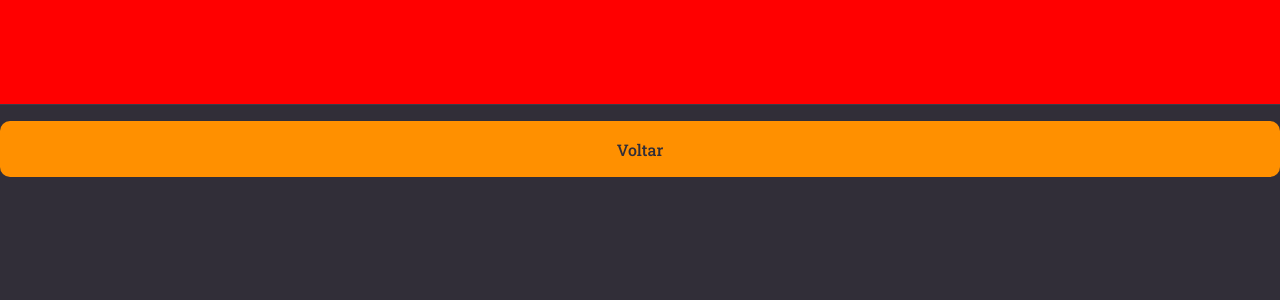
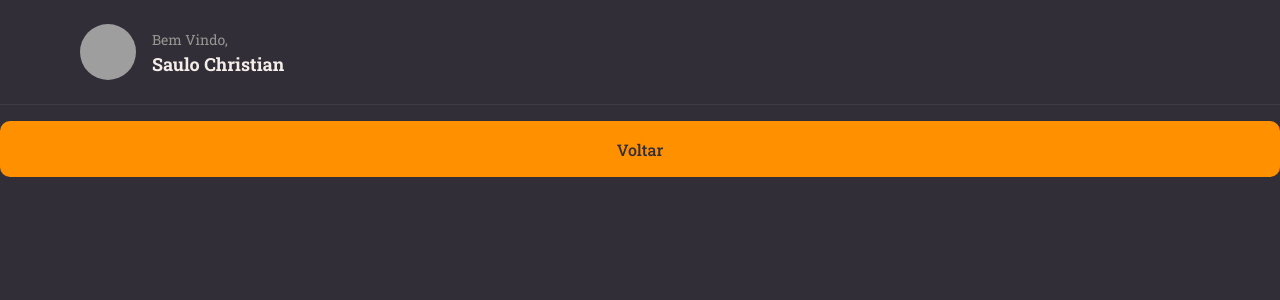
Before and after one commit to dev-saulo/rocketnotes, a React (Vite) app: page / in a window 1280 px wide. Shown: the top 300 px of the page. Built offline with nearby package versions, Linux system fonts and the light colour scheme; grey boxes are pictures that could not be loaded.

Commit message:
Ajustanto a imagem

```diff
--- a/src/components/Header/index.jsx
+++ b/src/components/Header/index.jsx
@@ -1,8 +1,18 @@
-import { Container } from "./styles";
+import { Container, Profile } from "./styles";
 
 export function Header() {
     return(
         <Container>
+            <Profile>
+                <img src="https://github.com/dev-saulo.png"
+                alt="Foto do usuário"
+                />
+
+                <div>
+                   <span>Bem Vindo,</span>
+                   <strong>Saulo Christian</strong>
+                </div>
+            </Profile>
 
         </Container>
     )
--- a/src/components/Header/styles.js
+++ b/src/components/Header/styles.js
@@ -14,7 +14,33 @@
     justify-content: space-between;
 
     padding: 0 80px;
+`;
 
+export const Profile = styled.div`
+    display: flex;
+    align-items: center;
 
-    background: red;
+    > img { /*O icone de > garante que será estilizado apenas a img (nesse caso) */
+        width: 56px;
+        height: 56px;
+        border-radius: 50%;
+    }
+
+    > div {
+        display: flex;
+        flex-direction: column;
+        margin-left: 16px;
+        line-height: 24px;
+
+        span {
+            font-size: 14px;
+            color: ${({ theme }) => theme.COLORS.GRAY_100};
+        }
+
+        strong {
+            font-size: 18px;
+            color: ${({ theme }) => theme.COLORS.WHITE};
+        }
+    }
+
 `;
```
